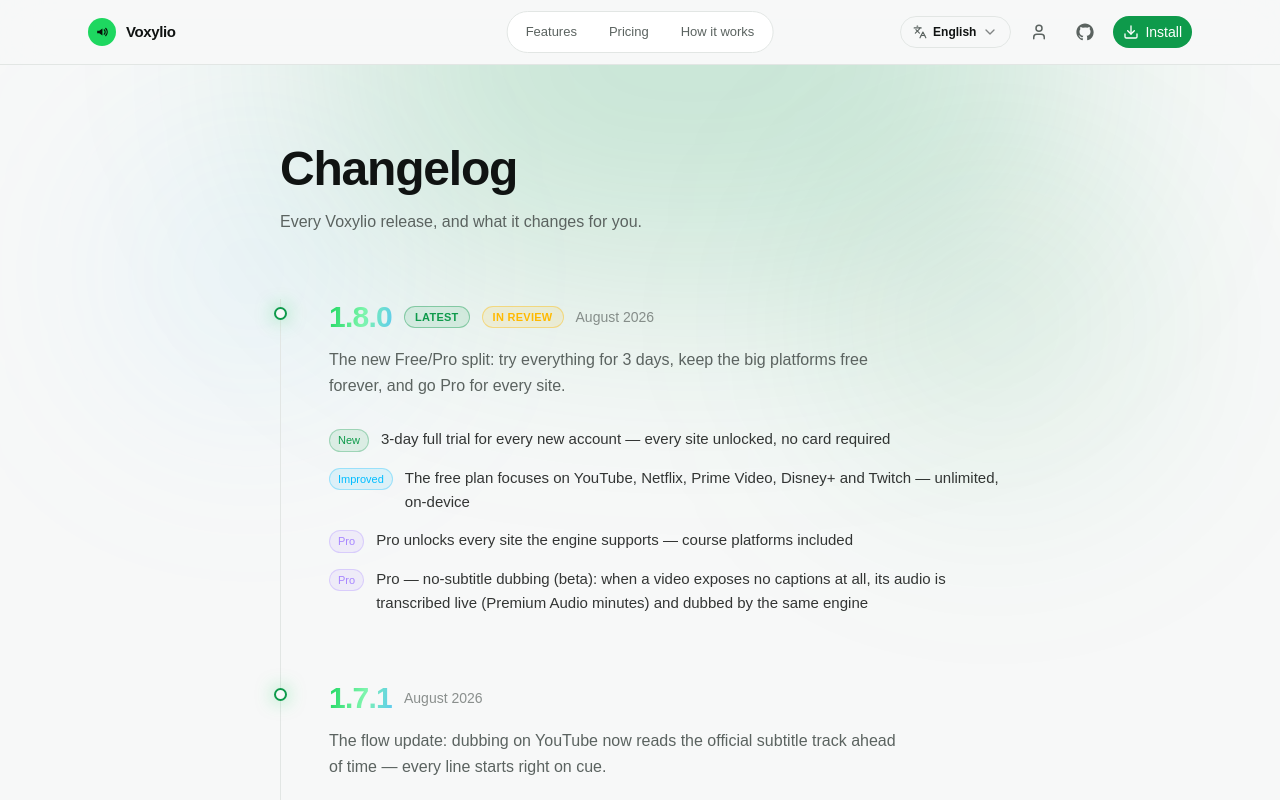
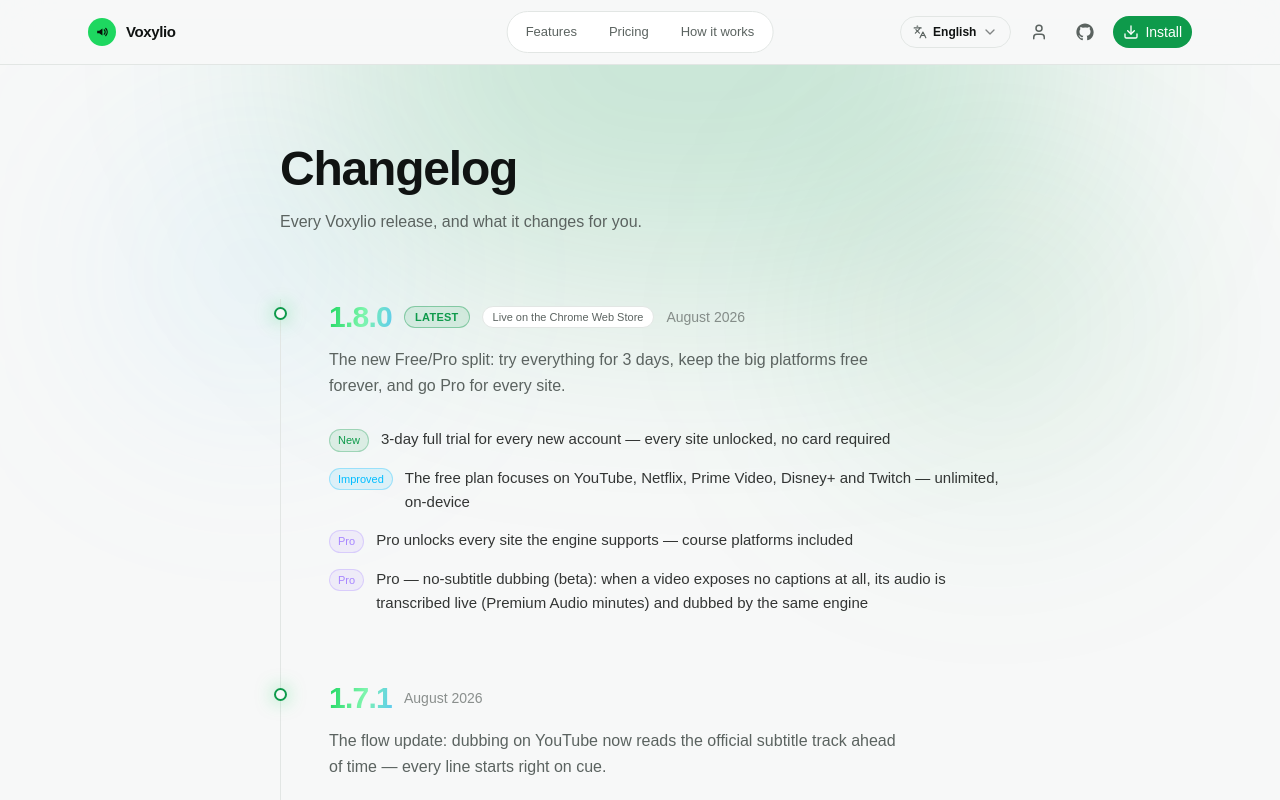
Before and after one commit to ln-dev7/voxylio, a Next.js app in the folder site/: page /en/changelog in a window 1280 px wide. Shown: the top 800 px of the page. Built offline with nearby package versions, Linux system fonts and the light colour scheme; a web font is replaced by a local one.

Commit message:
chore(site): 1.8.0 is live on the chrome web store — update badges

```diff
--- a/site/src/app/[locale]/changelog/page.tsx
+++ b/site/src/app/[locale]/changelog/page.tsx
@@ -27,7 +27,7 @@
   {
     version: "1.8.0",
     id: "v180",
-    badges: ["latest", "review"],
+    badges: ["latest", "store"],
     items: [
       { key: "trial", tag: "new" },
       { key: "freeSites", tag: "improved" },
@@ -61,7 +61,6 @@
   {
     version: "1.5.1",
     id: "v151",
-    badges: ["store"],
     items: [
       { key: "sentences", tag: "new" },
       { key: "languages", tag: "new" },
```
